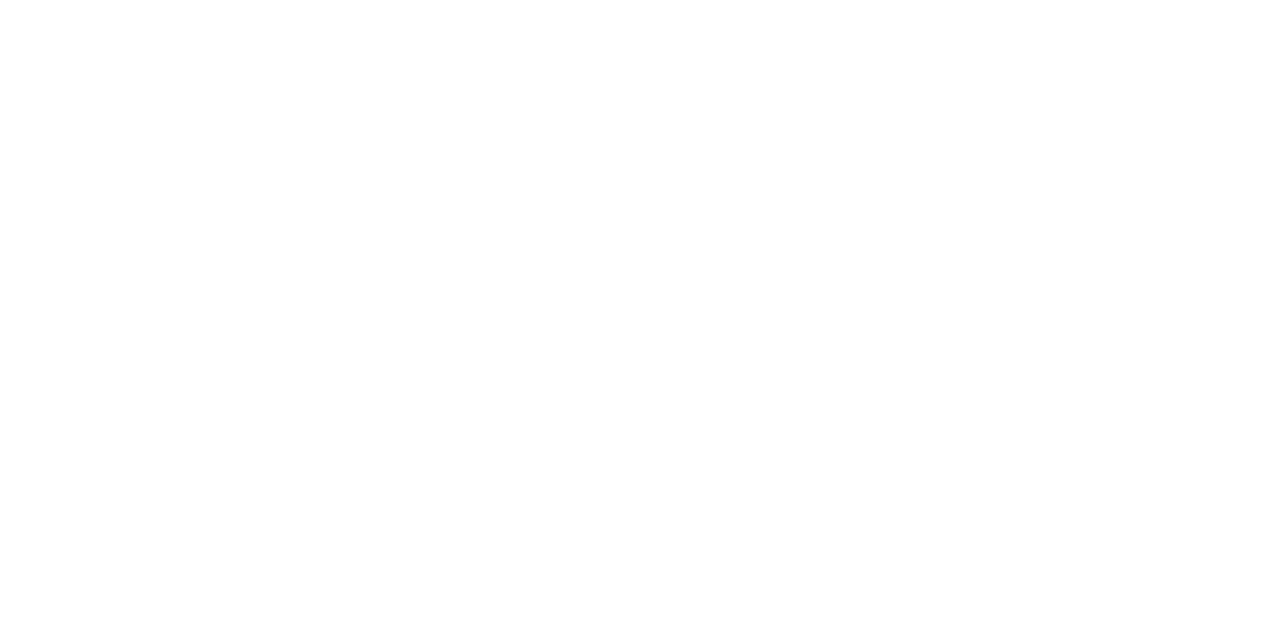
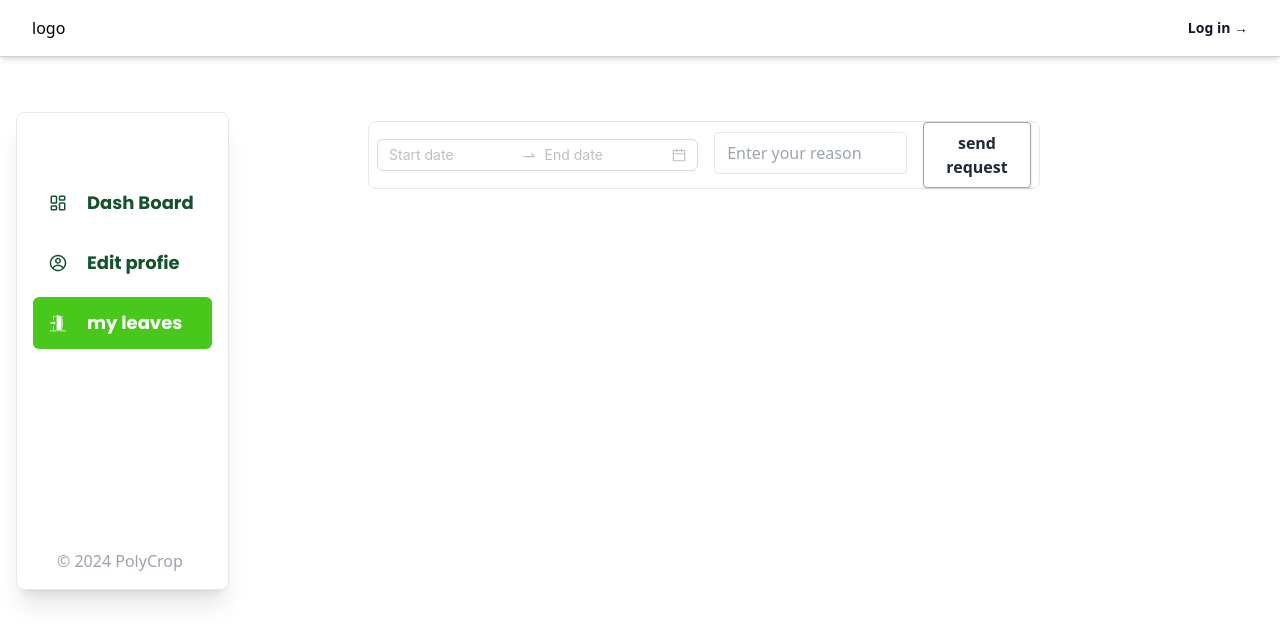
Before and after one commit to AnjanaTinush/OEPM_System, a React (Create React App) app in the folder frontend/: page /e_requestedleave in a window 1280 px wide. Before the commit this address had no page. Shown: the top 644 px of the page. Built offline with nearby package versions, Linux system fonts and the light colour scheme.

Commit message:
create leave request page

```diff
--- a/frontend/package.json
+++ b/frontend/package.json
@@ -6,7 +6,7 @@
     "@testing-library/jest-dom": "^5.17.0",
     "@testing-library/react": "^13.4.0",
     "@testing-library/user-event": "^13.5.0",
-    "antd": "^5.14.1",
+    "antd": "^5.15.0",
     "aos": "^2.3.4",
     "axios": "^1.6.7",
     "cors": "^2.8.5",
--- a/frontend/src/App.js
+++ b/frontend/src/App.js
@@ -17,6 +17,7 @@
 import { Toaster } from "react-hot-toast";
 import Employeeprofiledashboard from "./Screens/Employee/Employeeprofiledashboard";
 import Euserprofile from "./Screens/Employee/Euserprofile";
+import Requestedleave from "./Screens/Employee/Requestedleave";
 
 
 
@@ -53,6 +54,7 @@
       <Route path="/e_updates/:userid" element={<Userupdate/>}/>
       <Route path="/e_profile_dashboard" element={<Employeeprofiledashboard/>}/>
       <Route path="e_userprofile" element={<Euserprofile/>}/>
+      <Route path="e_requestedleave" element={<Requestedleave/>}/>
 
       </Routes>
 
--- a/frontend/src/Screens/Employee/Component/AdprofileNavbar.js
+++ b/frontend/src/Screens/Employee/Component/AdprofileNavbar.js
@@ -32,8 +32,8 @@
         <span className="font-bold text-lg">Edit profie</span>
       </Link>
       <Link
-        to="#"
-        className={`flex items-center w-full py-3 px-4 ${location.pathname === "/" ? 'bg-whatsapp-green text-white' : 'hover:bg-whatsapp-green text-green-900'} font-custom rounded-md text-decoration-none mb-2`}
+        to="/e_requestedleave"
+        className={`flex items-center w-full py-3 px-4 ${location.pathname === "/e_requestedleave" ? 'bg-whatsapp-green text-white' : 'hover:bg-whatsapp-green text-green-900'} font-custom rounded-md text-decoration-none mb-2`}
       >
         <GiExitDoor  className="mr-5 text-lg" />
         <span className="font-bold text-lg">my leaves</span>
--- /dev/null
+++ b/frontend/src/Screens/Employee/Requestedleave.js
@@ -0,0 +1,32 @@
+import React from 'react'
+import AdprofileNavbar from './Component/AdprofileNavbar'
+import Navbar from '../Component/Navbar'
+import { DatePicker, Space } from 'antd';
+const { RangePicker } = DatePicker;
+
+
+function Requestedleave() {
+  return (
+    <div>
+        <Navbar/>
+        <AdprofileNavbar/>
+
+        <div class="max-w-2xl bg-white border border-gray-200 rounded-lg px-2 mx-auto mt-16 mr-60">
+    <form class="flex items-center w-full">
+        <RangePicker />
+
+        <input type="text" class="w-1/3 border rounded py-2 px-3 mb-3 mt-2 mr-4 ml-4" placeholder="Enter your reason" />
+
+        <button class="bg-white hover:bg-gray-100 text-gray-800 font-semibold py-2 px-2 border border-gray-400 rounded shadow">
+            send request
+        </button>
+    </form>
+</div>
+
+
+
+    </div>
+  )
+}
+
+export default Requestedleave
```
Also changed, not shown: 2 other files (tests, documents, lock files or other folders).
